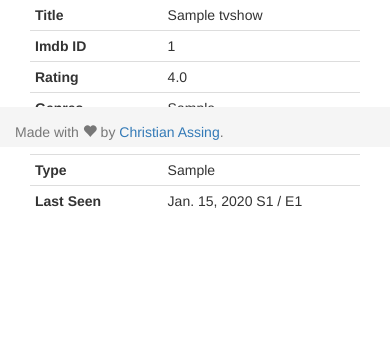
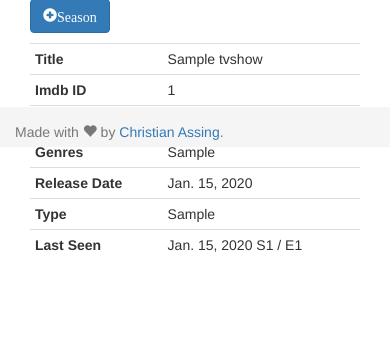
Before and after one commit to chassing/showminder, a Django app: page /detail/1/ in a window 390 px wide. Shown: the part 697-1057 px from the top of the page. Before the commit the page ends 905 px from the top, so only its background shows below. Run offline with Django 3.2, Linux system fonts and the light colour scheme; a user stored in the database is signed in; tables that the repository leaves empty hold one stand-in row (values such as "Sample post"); grey boxes marked "Sample" are stand-in pictures; some libraries are stand-ins or nearby versions.

Commit message:
disable zooming on iphone + move + season button to detail page

```diff
--- a/fabfile.py
+++ b/fabfile.py
@@ -8,7 +8,7 @@ from fabric.api import task
 env.hosts = ['brain']
 env.user = "core"
 
-VERSION = 0.6
+VERSION = 0.8
 
 
 @task
--- a/showminder/frontend/templates/detail.html
+++ b/showminder/frontend/templates/detail.html
@@ -25,6 +25,12 @@
         </div>
 
         <br/>
+
+        <p>
+            <a class="btn btn-primary" href="{% url 'frontend:inc-season' tvshow=tvshow.pk %}">
+                <span class="glyphicon glyphicon-plus-sign" aria-hidden="true">Season</span>
+            </a>
+        </p>
         <table id="results" class="table table-hover table-condensed">
             <tbody>
                 <tr>
--- a/showminder/frontend/templates/index.html
+++ b/showminder/frontend/templates/index.html
@@ -47,11 +47,6 @@
                                     <span class="glyphicon glyphicon-plus" aria-hidden="true">Episode</span>
                                 </a>
                             </p>
-                            <p>
-                                <a class="btn btn-primary" href="{% url 'frontend:inc-season' tvshow=t.pk %}">
-                                    <span class="glyphicon glyphicon-plus-sign" aria-hidden="true">Season</span>
-                                </a>
-                            </p>
                         </td>
                     </tr>
                 {% endfor %}
--- a/showminder/templates/bootstrap.html
+++ b/showminder/templates/bootstrap.html
@@ -4,7 +4,7 @@
 <html{% if request.LANGUAGE_CODE %} lang="{{ request.LANGUAGE_CODE }}"{% endif %}>
     <head>
         <meta charset="utf-8">
-        <meta name="viewport" content="width=device-width, initial-scale=1">
+        <meta name="viewport" content="width=device-width, initial-scale=1, maximum-scale=1.0, user-scalable=no">
         <title> ShowMinder </title>
         <link href="{% static "css/bootstrap.min.css" %}" rel="stylesheet">
 
```
